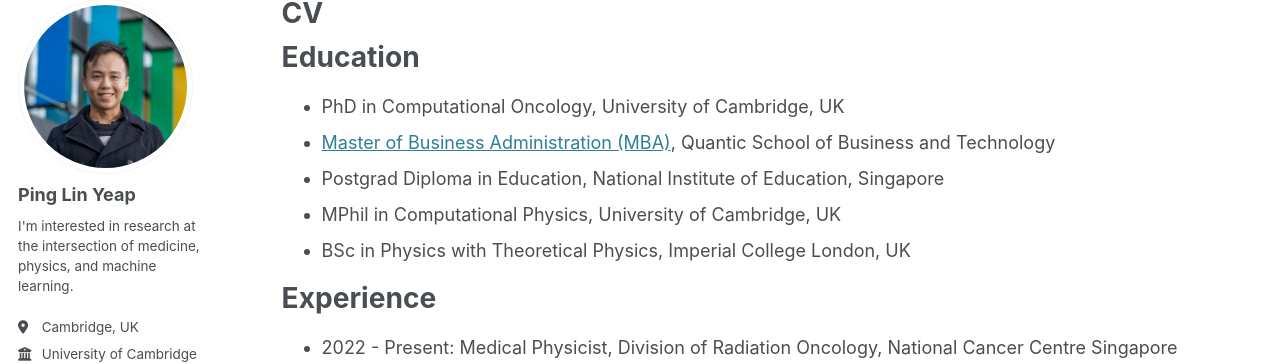
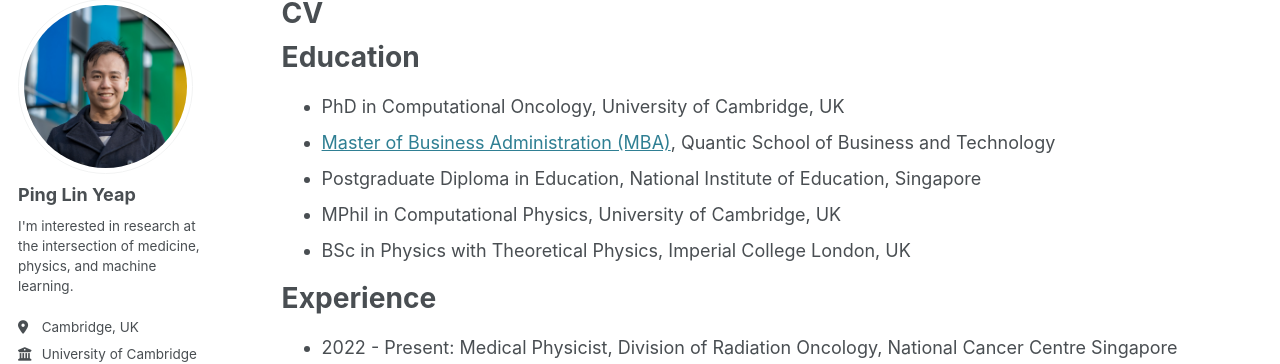
Before and after one commit to yeappl/yeappl.github.io, a Jekyll site: the page built from _pages/cv.md, in a window 1280 px wide and 900 px high. Shown: the part 107-471 px from the top of the window. Built offline with Jekyll 4.4.1, drawn with Linux system fonts in a browser that asks for light colours; some web fonts are replaced.

Commit message:
Update cv.md

```diff
--- a/_pages/cv.md
+++ b/_pages/cv.md
@@ -13,7 +13,7 @@ Education
 ======
 * PhD in Computational Oncology, University of Cambridge, UK
 * [Master of Business Administration (MBA)](https://www.parchment.com/u/award/ab5c6fb6db1f8977e93317e54b938bdf), Quantic School of Business and Technology
-* Postgrad Diploma in Education, National Institute of Education, Singapore
+* Postgraduate Diploma in Education, National Institute of Education, Singapore
 * MPhil in Computational Physics, University of Cambridge, UK
 * BSc in Physics with Theoretical Physics, Imperial College London, UK
 
```
